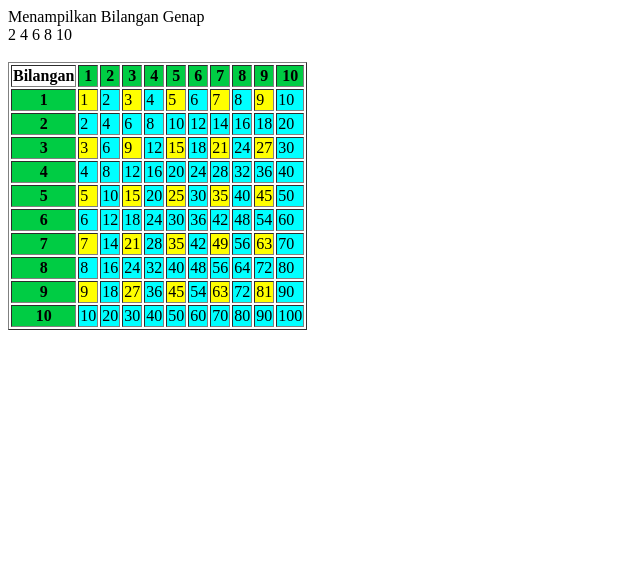
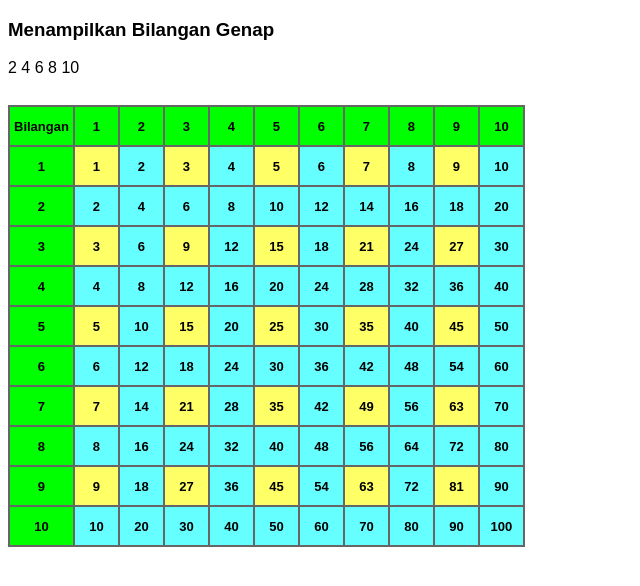
Before and after one commit to Nadiaassegaf/PWD_NADIA, a PHP site: page / in a window 1280 px wide. Shown: the top 586 px of the page, without its empty margins (0-640 px from the left). Run offline with PHP 8.4, Linux system fonts and the light colour scheme.

Commit message:
Add files via upload
ini perbaikannya

```diff
--- a/TP_PWD_p7/index.php
+++ b/TP_PWD_p7/index.php
@@ -1,48 +1,52 @@
 <!DOCTYPE html>
-<html lang="en">
-
+<html lang="id">
 <head>
     <meta charset="UTF-8">
-    <meta name="viewport" content="width=device-width, initial-scale=1.0">
-    <title></title>
+    <title>Tabel Perkalian</title>
+    <link rel="stylesheet" href="style.css">
 </head>
+<body>
 
-<body>
 <?php
-    echo "Menampilkan Bilangan Genap <br>";
+echo "<h3>Menampilkan Bilangan Genap</h3>";
 for ($i = 1; $i <= 10; $i++) {
     if ($i % 2 == 0) {
-            echo "$i ";
+        echo $i . " ";
     }
 }
 ?>
 
 <br><br>
-    <table border="1px solid">
+
+<table>
     <tr>
-            <th>Bilangan</th>
+        <th class="header">Bilangan</th>
         <?php
         for ($i = 1; $i <= 10; $i++) {
-                echo "<th style='background-color:#00cc44'>$i</th>";
+            echo "<th class='header'>$i</th>";
         }
         ?>
     </tr>
+
     <?php
     for ($i = 1; $i <= 10; $i++) {
         echo "<tr>";
-            echo "<th  style='background-color:#00cc44'>$i</th>";
+        echo "<th class='header'>$i</th>";
+
         for ($j = 1; $j <= 10; $j++) {
             $hasil = $i * $j;
-                if ($hasil%2==0) {
-                    echo "<td class='diagonal'  style='background-color: cyan'>$hasil</td>";
+
+            if ($hasil % 2 == 0) {
+                echo "<td class='genap'>$hasil</td>";
             } else {
-                    echo "<td  style='background-color:yellow'>$hasil</td>";
+                echo "<td class='ganjil'>$hasil</td>";
             }
         }
+
         echo "</tr>";
     }
     ?>
 </table>
+
 </body>
-
 </html>
--- /dev/null
+++ b/TP_PWD_p7/style.css
@@ -0,0 +1,35 @@
+body {
+    font-family: Arial, sans-serif;
+}
+
+table {
+    border-collapse: collapse;
+    margin-top: 10px;
+}
+
+th, td {
+    border: 2px solid #666;
+    padding: 4px;
+    text-align: center;
+    width: 35px;
+    height: 30px;
+    font-weight: bold;
+    font-size: 13px;
+}
+
+
+/* Header atas & kiri */
+.header {
+    background-color: #00ff00; /* hijau terang */
+    color: black;
+}
+
+/* Bilangan genap (biru muda) */
+.genap {
+    background-color: #66ffff; /* cyan */
+}
+
+/* Bilangan ganjil (kuning) */
+.ganjil {
+    background-color: #ffff66; /* kuning */
+}
```
Lines whose indentation alone changed are shown as unchanged.
